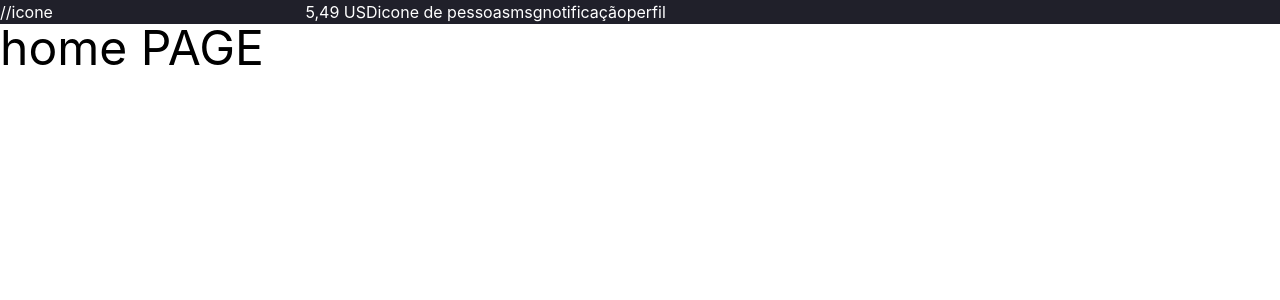
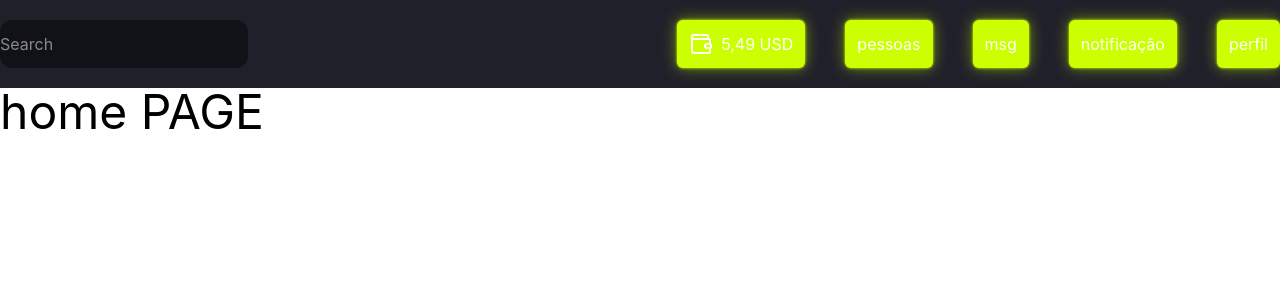
Before and after one commit to joaovitorS-silva/PROJETO_VUE.JS, a Vue app: page / in a window 1280 px wide. Shown: the top 300 px of the page. Built offline with nearby package versions, Linux system fonts and the light colour scheme.

Commit message:
Style(TopBar):esqueleto NavBAr

```diff
--- a/package.json
+++ b/package.json
@@ -10,6 +10,7 @@
   },
   "dependencies": {
     "@tailwindcss/vite": "^4.3.3",
+    "lucide-vue-next": "^1.0.0",
     "tailwindcss": "^4.3.3",
     "vue": "^3.5.41",
     "vue-router": "^5.3.0"
--- a/src/App/index.css
+++ b/src/App/index.css
@@ -6,4 +6,5 @@
   --color-cards: #181820;
   --color-cards-destacados: #20202A;
   --color-hover-card: #282834;
+  --color-buttonPrincipal: #CCFF00
 }
--- a/src/shared/components/TopBar.vue
+++ b/src/shared/components/TopBar.vue
@@ -1,13 +1,39 @@
-<script setup lang="js"></script>
+<script setup lang="js">
+import { Wallet, Gamepad2 } from "lucide-vue-next";
+</script>
 
 <template>
-  <div class="mt-0 bg-cards-destacados text-white">
-    //icone
-    <input type="text" />
-    <button>5,49 USD</button>
-    <button>icone de pessoas</button>
-    <button>msg</button>
-    <button>notificação</button>
-    <button>perfil</button>
+  <div class="mt-0 gap-10 py-5 flex bg-cards-destacados text-white">
+    <input
+      type="text"
+      class="bg-fundo-secundario rounded-xl"
+      placeholder="Search"
+    />
+    <button
+      class="ml-auto flex gap-2 bg-buttonPrincipal rounded-md p-3 hover:bg-[#D9FF33] shadow-[0_0_3px_#CCFF00,0_0_15px_#CCFF0080]"
+    >
+      <Wallet />
+      5,49 USD
+    </button>
+    <button
+      class="flex gap-2 bg-buttonPrincipal rounded-md p-3 hover:bg-[#D9FF33] shadow-[0_0_3px_#CCFF00,0_0_15px_#CCFF0080]"
+    >
+      pessoas
+    </button>
+    <button
+      class="flex gap-2 bg-buttonPrincipal rounded-md p-3 hover:bg-[#D9FF33] shadow-[0_0_3px_#CCFF00,0_0_15px_#CCFF0080]"
+    >
+       msg
+    </button>
+    <button
+      class="flex gap-2 bg-buttonPrincipal rounded-md p-3 hover:bg-[#D9FF33] shadow-[0_0_3px_#CCFF00,0_0_15px_#CCFF0080]"
+    >
+      notificação
+    </button>
+    <button
+      class="flex gap-2 bg-buttonPrincipal rounded-md p-3 hover:bg-[#D9FF33] shadow-[0_0_3px_#CCFF00,0_0_15px_#CCFF0080]"
+    >
+      perfil
+    </button>
   </div>
 </template>
```
Also changed, not shown: 1 other file (tests, documents, lock files or other folders).
